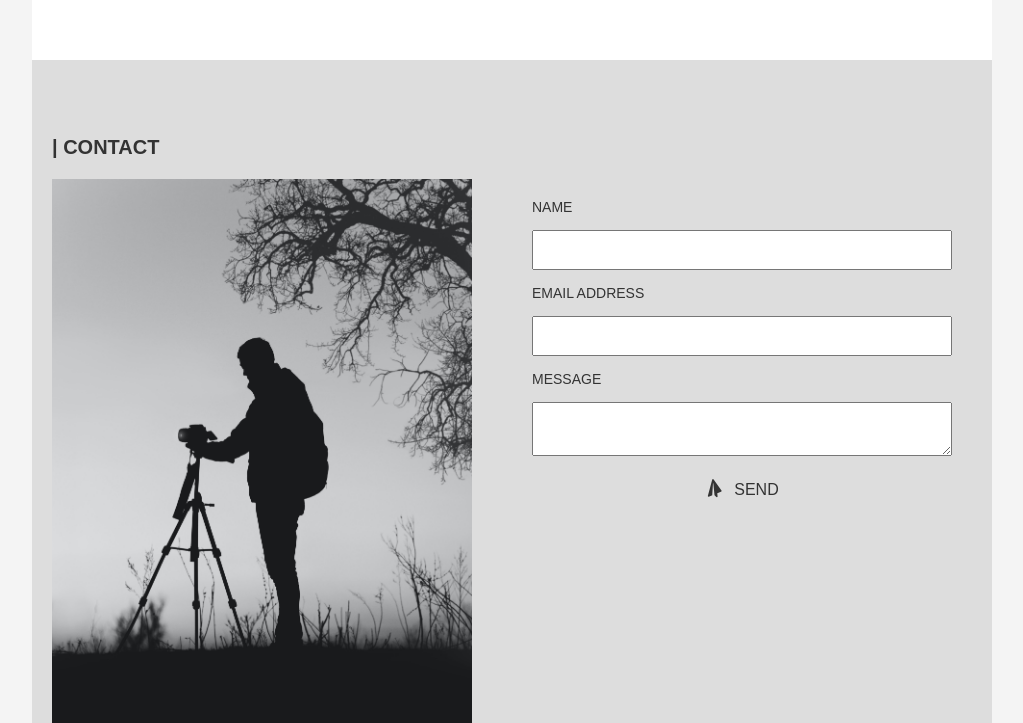
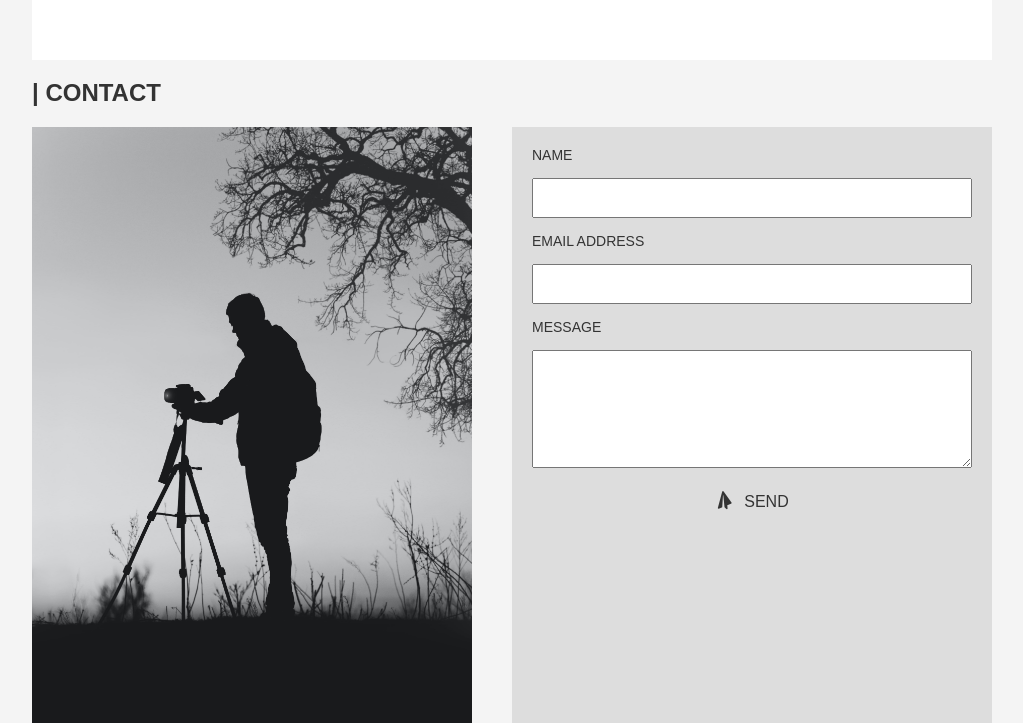
Before and after one commit to sugi2031/portfolio-site, a plain HTML site: page index.html in a window 1280 px wide. Shown: the part 2177-2900 px from the top of the page, without its empty margins (128-1151 px from the left). Drawn offline with Linux system fonts and the light colour scheme.

Commit message:
Refactor contact section layout to match mockup

```diff
--- a/index.html
+++ b/index.html
@@ -46,8 +46,8 @@
   </section>
 
   <!-- CONTACT セクション -->
-  <section class="contact">
-    <h2 class="contact-title"><span>|</span> CONTACT</h2>
+<section id="contact">
+  <h2 class="section-title"><span>|</span> CONTACT</h2>
   <div class="contact-container">
     <div class="contact-img">
       <img src="img/photo5.jpg" alt="お問い合わせ画像">
@@ -55,19 +55,22 @@
     <div class="contact-form">
       <form>
         <label for="name">NAME</label>
-          <input type="text" id="name" name="name">
+        <input type="text" id="name" name="name" required>
 
         <label for="email">EMAIL ADDRESS</label>
-          <input type="email" id="email" name="email">
+        <input type="email" id="email" name="email" required>
 
         <label for="message">MESSAGE</label>
-          <textarea id="message" name="message"></textarea>
+        <textarea id="message" name="message" rows="6" required></textarea>
 
-          <button type="submit"><i class="fas fa-paper-plane fa-rotate-270"></i> SEND</button>
+        <button type="submit">
+          <i class="fas fa-paper-plane"></i> SEND
+        </button>
       </form>
     </div>
   </div>
 </section>
+
 
   <!-- フッター -->
   <footer>
```
Lines whose indentation alone changed are shown as unchanged.
